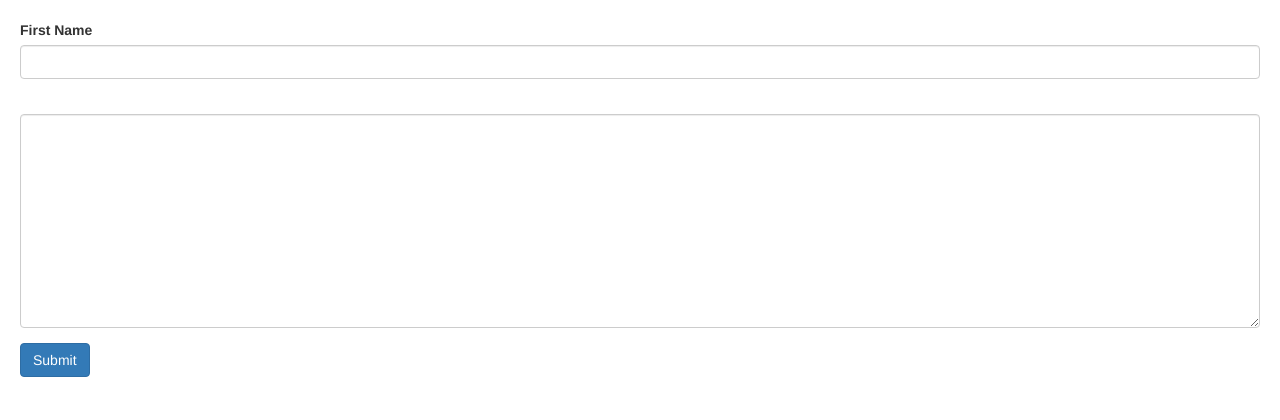
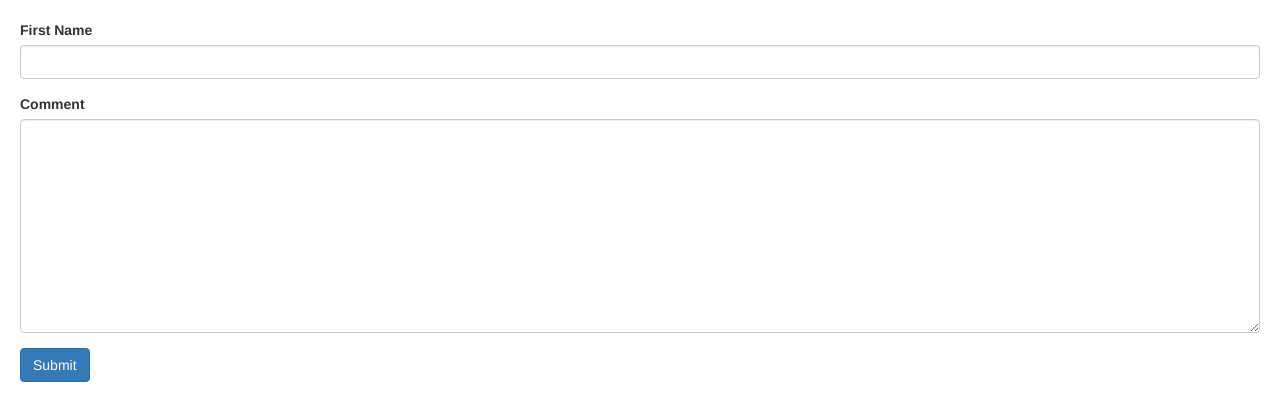
Before and after one commit to mohamedmonirshabana/angularProject, an Angular app: page / in a window 1280 px wide. Shown: the top 420 px of the page. Built offline with nearby package versions, Linux system fonts and the light colour scheme.

Commit message:
add Require for tetBox and Show or Hide Alert Danger

```diff
--- a/src/app/contact-form/contact-form.component.html
+++ b/src/app/contact-form/contact-form.component.html
@@ -1,11 +1,12 @@
 <form>
     <div class="form-group">
         <label for="firstName">First Name</label>
-        <input id="firstName" type="text" class="form-control">
+        <input required ngModel name="firstName" #firstName="ngModel" (change)="log(firstName)" id="firstName" type="text" class="form-control">
+        <div class="alert alert-danger" *ngIf="firstName.touched && !firstName.valid">First Name is Required</div>
     </div>
     <div class="form-group">
-        <label for="comment"></label>
-        <textarea name="" id="comment" cols="30" rows="10" class="form-control"></textarea>
+        <label for="comment">Comment</label>
+        <textarea ngModel name="comment" #comment="ngModel" (change)="log(comment)" id="comment" cols="30" rows="10" class="form-control"></textarea>
     </div>
     <button class="btn btn-primary">Submit</button>
 </form>
--- a/src/app/contact-form/contact-form.component.ts
+++ b/src/app/contact-form/contact-form.component.ts
@@ -5,11 +5,10 @@ import { Component, OnInit } from '@angular/core';
   templateUrl: './contact-form.component.html',
   styleUrls: ['./contact-form.component.css']
 })
-export class ContactFormComponent implements OnInit {
+export class ContactFormComponent  {
 
-  constructor() { }
-
-  ngOnInit(): void {
-  }
+  log(x:any) {
+    console.log(x);
+ }
 
 }
```
